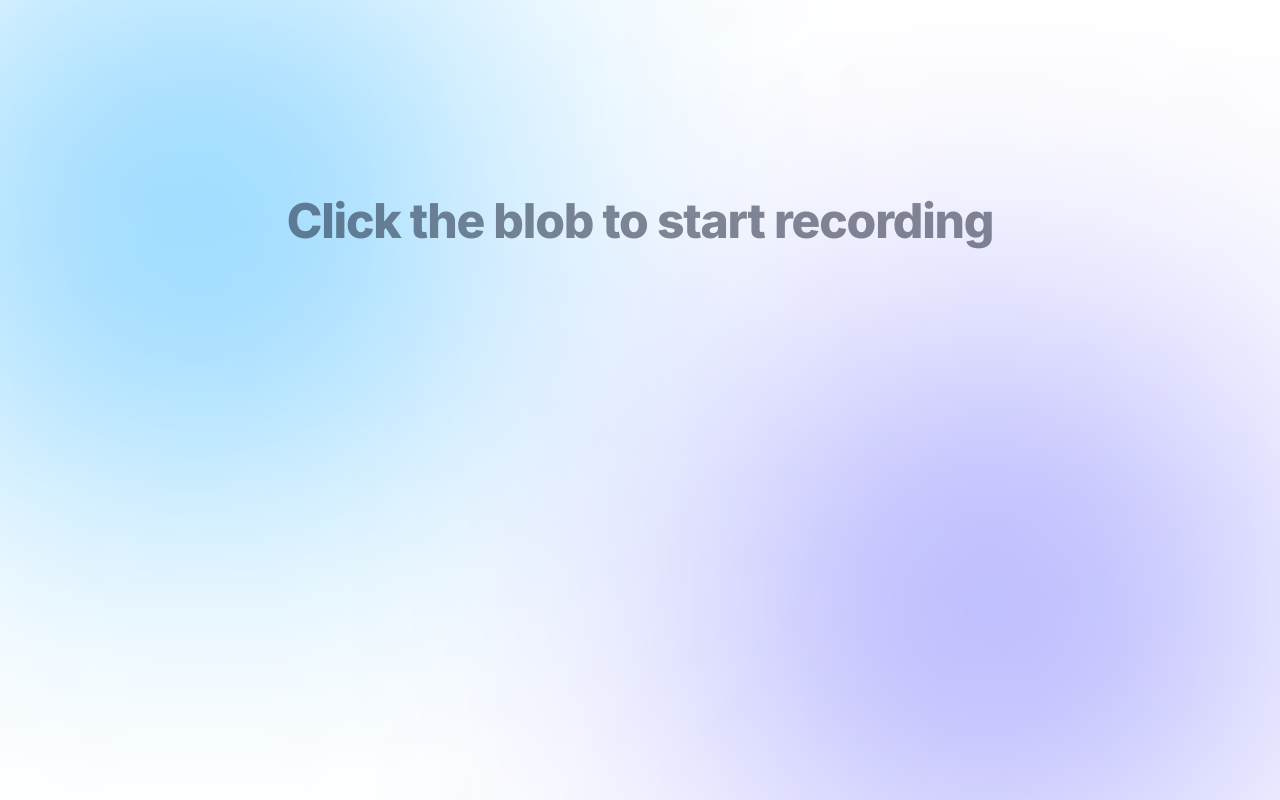
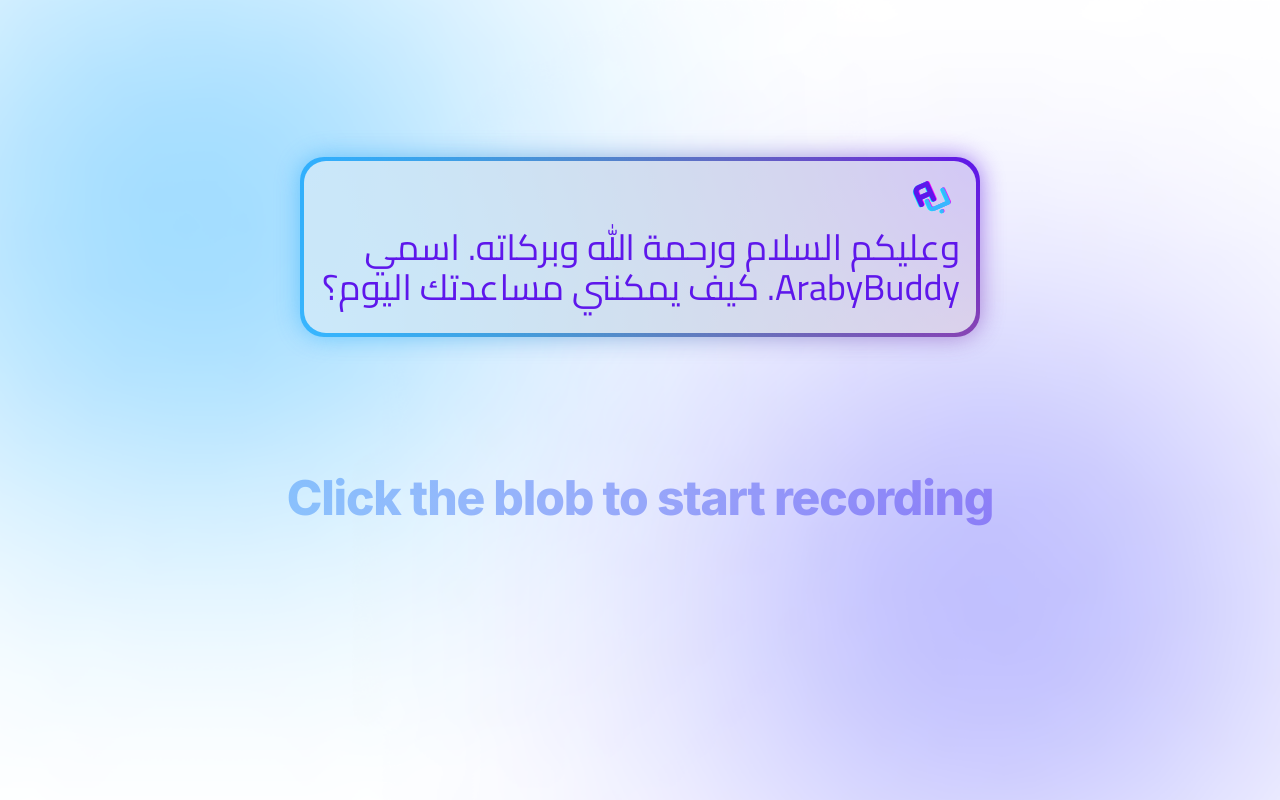
Before and after one commit to AhmedAGadir/arabybuddy-prototype-1, a Next.js app: page /chat in a window 1280 px wide. Built offline with nearby package versions, Linux system fonts and the light colour scheme.

Commit message:
added latest message back

```diff
--- a/app/(root)/chat/page.tsx
+++ b/app/(root)/chat/page.tsx
@@ -14,6 +14,10 @@
 import { useRecording } from "@/hooks/useRecording/useRecording";
 
 import { StopButton } from "@/components/shared/icons/Stop";
+import ChatBubble from "@/components/shared/ChatBubble";
+import { cn } from "@/lib/utils";
+import { cairo } from "@/lib/fonts";
+import { BackgroundGradient } from "@/components/ui/background-gradient";
 
 const instructions = {
 	// idle: "Press ⬇️ the blue blob to start recording",
@@ -70,7 +74,7 @@
 
 		// 4. play assistants response and update chat history
 		setActiveTask(null);
-		setChatHistory(updatedChatHistory);
+		setChatHistoryWithTypewriterOnLatestMessage(updatedChatHistory);
 
 		await playAudio(base64Audio);
 		return;
@@ -150,13 +154,81 @@
 		// eslint-disable-next-line react-hooks/exhaustive-deps
 	}, [activeTask, activeTaskRef.current]);
 
+	const isChatEmpty = _.isEmpty(chatHistory);
+	const latestChatMessage = _.last(chatHistory)?.content;
+
+	const [completedTyping, setCompletedTyping] = useState(false);
+
+	const setChatHistoryWithTypewriterOnLatestMessage = (
+		chatHistory: ChatMessage[]
+	) => {
+		const previousChatHistory = chatHistory.slice(0, chatHistory.length - 1);
+		const latestChatMessage = _.last(chatHistory) as ChatMessage;
+
+		setCompletedTyping(false);
+
+		let i = 0;
+
+		const intervalId = setInterval(() => {
+			setChatHistory([
+				...previousChatHistory,
+				{
+					...latestChatMessage,
+					content: latestChatMessage.content.slice(0, i),
+				},
+			]);
+
+			i++;
+
+			if (i > latestChatMessage.content.length) {
+				clearInterval(intervalId);
+				setCompletedTyping(true);
+			}
+		}, 50);
+
+		return () => clearInterval(intervalId);
+	};
+
 	return (
-		<div className="w-full h-svh h-100dvh flex items-center justify-center max-w-4xl mx-auto px-5">
-			<div className="relative w-full text-center">
-				<div className="text-5xl">{isDoingTask && taskEmoji}</div>
-				<div className="absolute -top-[50px] left-1/2 -translate-x-1/2 font-extrabold tracking-tight text-4xl md:text-5xl text-center px-5 text-slate-900  w-full opacity-50">
+		<div className="w-full h-svh h-100dvh flex flex-col items-center justify-between max-w-4xl mx-auto px-5">
+			<div className="h-full w-full flex justify-center items-center">
+				{/* {!isChatEmpty && ( */}
+				{true && (
+					<BackgroundGradient
+						className="rounded-[22px] bg-slate-100 bg-opacity-80 max-w-2xl"
+						animate={false}
+					>
+						<div className="flex-1 flex w-full justify-between">
+							<ChatBubble
+								name="ArabyBuddy"
+								avatarSrc="/assets/arabybuddy.svg"
+								rtl={true}
+								reverse={true}
+								content={
+									<span
+										className={cn(
+											cairo.className,
+											// "font-bold",
+											"text-3xl lg:text-4xl text-transparent bg-clip-text bg-gradient-to-r to-araby-purple from-araby-purple leading-loose"
+										)}
+									>
+										{latestChatMessage ??
+											"وعليكم السلام ورحمة الله وبركاته. اسمي ArabyBuddy. كيف يمكنني مساعدتك اليوم؟"}
+									</span>
+								}
+							/>
+						</div>
+					</BackgroundGradient>
+				)}
+			</div>
+			<div className="relative w-fit">
+				<div className="absolute -top-[60px] left-1/2 -translate-x-1/2 w-screen">
+					{isDoingTask && (
+						<div className="text-5xl text-center">{taskEmoji}</div>
+					)}
+
 					<Transition
-						className=""
+						className="text-center px-5 font-extrabold tracking-tight text-4xl md:text-5xl text-slate-900 opacity-50 text-transparent bg-clip-text bg-gradient-to-r to-araby-purple from-araby-blue p-10"
 						show={showInstruction}
 						enter="transition-all ease-in-out duration-500 delay-[200ms]"
 						enterFrom="opacity-0 translate-y-6"
@@ -165,11 +237,10 @@
 						leaveFrom="opacity-100"
 						leaveTo="opacity-0"
 					>
-						{}
 						{instruction}
 					</Transition>
 				</div>
-				<div className="text-center">
+				<div className="text-center w-fit m-auto ">
 					<MicrophoneBlob
 						onClick={toggleRecording}
 						mode={microphoneMode}
--- a/components/shared/ChatBubble.tsx
+++ b/components/shared/ChatBubble.tsx
@@ -42,8 +42,8 @@
 			/> */}
 			<div
 				className={cn(
-					"min-w-[200px] flex flex-col leading-1.5 p-4 border-gray-200 bg-slate-400  dark:bg-slate-700 rounded-xl bg-opacity-25"
-					// 'rounded-e-xl rounded-es-xl'
+					"min-w-[200px] flex flex-col leading-1.5 p-4 rounded-xl bg-opacity-25"
+					// 'border-gray-200 bg-slate-400  dark:bg-slate-700 rounded-e-xl rounded-es-xl'
 				)}
 			>
 				<div
--- a/components/shared/ChatThread.tsx
+++ b/components/shared/ChatThread.tsx
@@ -2,7 +2,7 @@
 import ChatBubble from "./ChatBubble";
 import { ChatMessage } from "@/types/messageTypes";
 import CursorSVG from "./CursorSVG";
-import { amiri } from "@/lib/fonts";
+import { cairo } from "@/lib/fonts";
 import { cn } from "@/lib/utils";
 
 const ChatThread = ({
@@ -68,7 +68,7 @@
 								avatarSrc="/assets/user.svg"
 								rtl={true}
 								content={
-									<span className={`${amiri.className} font-light`}>
+									<span className={`${cairo.className} font-light`}>
 										{chatMessage.content ?? ""}
 									</span>
 								}
@@ -87,7 +87,7 @@
 								<span
 									className={cn(
 										"font-light",
-										amiri.className,
+										cairo.className,
 										isLastChatMessage && isPlaying && "text-araby-purple"
 									)}
 								>
--- /dev/null
+++ b/components/ui/tabs.tsx
@@ -0,0 +1,55 @@
+"use client"
+
+import * as React from "react"
+import * as TabsPrimitive from "@radix-ui/react-tabs"
+
+import { cn } from "@/lib/utils"
+
+const Tabs = TabsPrimitive.Root
+
+const TabsList = React.forwardRef<
+  React.ElementRef<typeof TabsPrimitive.List>,
+  React.ComponentPropsWithoutRef<typeof TabsPrimitive.List>
+>(({ className, ...props }, ref) => (
+  <TabsPrimitive.List
+    ref={ref}
+    className={cn(
+      "inline-flex h-10 items-center justify-center rounded-md bg-muted p-1 text-muted-foreground",
+      className
+    )}
+    {...props}
+  />
+))
+TabsList.displayName = TabsPrimitive.List.displayName
+
+const TabsTrigger = React.forwardRef<
+  React.ElementRef<typeof TabsPrimitive.Trigger>,
+  React.ComponentPropsWithoutRef<typeof TabsPrimitive.Trigger>
+>(({ className, ...props }, ref) => (
+  <TabsPrimitive.Trigger
+    ref={ref}
+    className={cn(
+      "inline-flex items-center justify-center whitespace-nowrap rounded-sm px-3 py-1.5 text-sm font-medium ring-offset-background transition-all focus-visible:outline-none focus-visible:ring-2 focus-visible:ring-ring focus-visible:ring-offset-2 disabled:pointer-events-none disabled:opacity-50 data-[state=active]:bg-background data-[state=active]:text-foreground data-[state=active]:shadow-sm",
+      className
+    )}
+    {...props}
+  />
+))
+TabsTrigger.displayName = TabsPrimitive.Trigger.displayName
+
+const TabsContent = React.forwardRef<
+  React.ElementRef<typeof TabsPrimitive.Content>,
+  React.ComponentPropsWithoutRef<typeof TabsPrimitive.Content>
+>(({ className, ...props }, ref) => (
+  <TabsPrimitive.Content
+    ref={ref}
+    className={cn(
+      "mt-2 ring-offset-background focus-visible:outline-none focus-visible:ring-2 focus-visible:ring-ring focus-visible:ring-offset-2",
+      className
+    )}
+    {...props}
+  />
+))
+TabsContent.displayName = TabsPrimitive.Content.displayName
+
+export { Tabs, TabsList, TabsTrigger, TabsContent }
--- a/lib/fonts.ts
+++ b/lib/fonts.ts
@@ -1,9 +1,9 @@
-import { Inter, Amiri } from "next/font/google";
+import { Inter, Cairo } from "next/font/google";
 
 export const inter = Inter({ subsets: ["latin"], variable: "--font-inter" });
 
-export const amiri = Amiri({
+export const cairo = Cairo({
 	subsets: ["arabic"],
 	weight: ["400", "700"],
-	variable: "--font-amiri",
+	variable: "--font-cairo",
 });
--- a/package.json
+++ b/package.json
@@ -14,6 +14,7 @@
 		"@radix-ui/react-label": "^2.0.2",
 		"@radix-ui/react-select": "^2.0.0",
 		"@radix-ui/react-slot": "^1.0.2",
+		"@radix-ui/react-tabs": "^1.0.4",
 		"class-variance-authority": "^0.7.0",
 		"clsx": "^2.1.0",
 		"elevenlabs": "^0.2.2",
```
Also changed, not shown: 1 other file (tests, documents, lock files or other folders).
